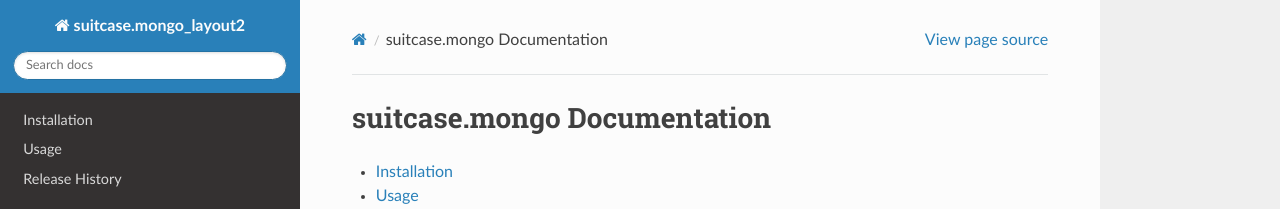
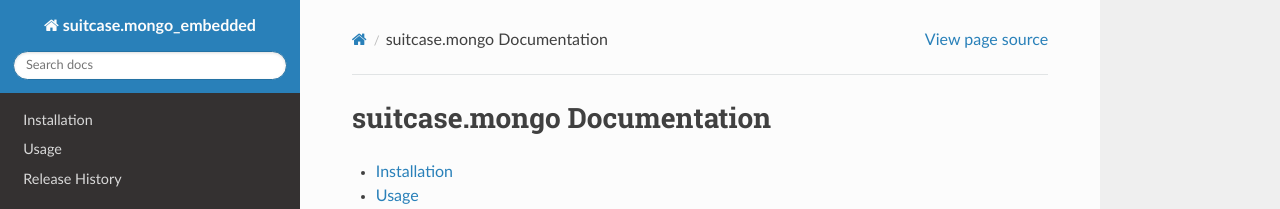
Before and after one commit to bluesky/suitcase-mongo, a Sphinx documentation site: the page built from docs/source/index.rst, in a window 1280 px wide. Shown: the top 209 px of the page. Built offline with Sphinx 7.4.7 and the Read the Docs theme 2.0.0, drawn with Linux system fonts in a browser that asks for light colours; the version number could not be read and is left out.

Commit message:
updated sphynx files: changed layout2 to embedded

```diff
--- a/docs/source/conf.py
+++ b/docs/source/conf.py
@@ -67,7 +67,7 @@ source_suffix = '.rst'
 master_doc = 'index'
 
 # General information about the project.
-project = 'suitcase.mongo_layout2'
+project = 'suitcase.mongo_embedded'
 copyright = 'suitcase.mongo Contributors'
 author = 'suitcase.mongo Contributors'
 
@@ -75,9 +75,9 @@ author = 'suitcase.mongo Contributors'
 # |version| and |release|, also used in various other places throughout the
 # built documents.
 #
-import suitcase.mongo_layout2
+import suitcase.mongo_embedded
 # The short X.Y version.
-version = suitcase.mongo_layout2.__version__
+version = suitcase.mongo_embedded.__version__
 # The full version, including alpha/beta/rc tags.
 release = version
 
```
